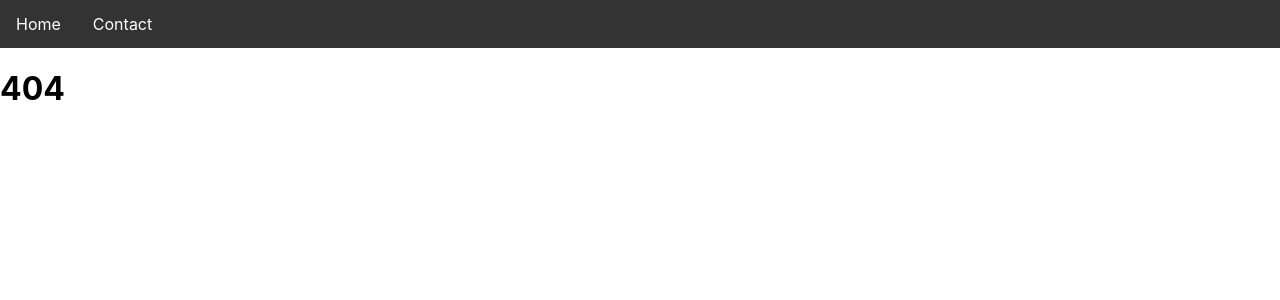
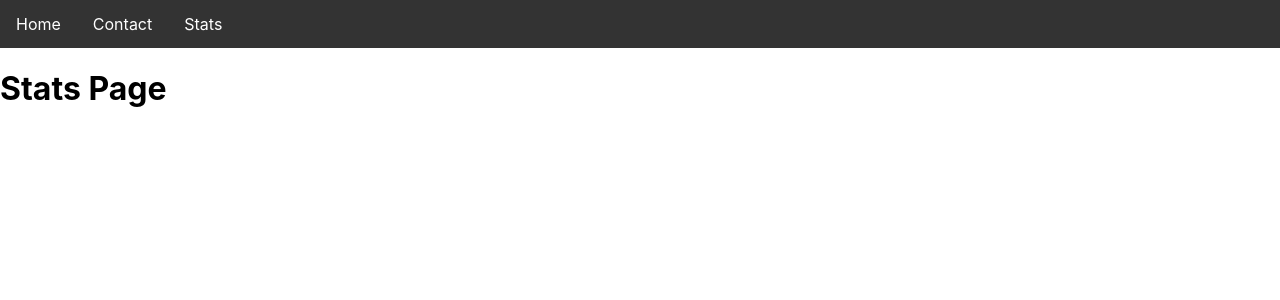
Before and after one commit to titanfede25/DirectorioPersonas, a React (Create React App) app: page /Stats in a window 1280 px wide. Before the commit this address had no page. Shown: the top 300 px of the page. Built offline with nearby package versions, Linux system fonts and the light colour scheme.

Commit message:
quizas arrancamos passing data ahora

```diff
--- a/src/App.js
+++ b/src/App.js
@@ -5,6 +5,8 @@ import Home from "./pages/Home";
 import Contact from "./pages/Contact";
 import NoPage from "./pages/NoPage";
 import Persona from "./pages/Persona";
+import Stats from "./pages/Stats";
+
 
 export default function App() {
   return (
@@ -14,6 +16,7 @@ export default function App() {
           <Route index element={<Home />} />
           <Route path="/Home/:personaId" element={<Persona />} />
           <Route path="/contact" element={<Contact />} />
+          <Route path="/Stats" element={<Stats />} />
           <Route path="*" element={<NoPage />} />
         </Route>
       </Routes>
--- a/src/pages/Layout.js
+++ b/src/pages/Layout.js
@@ -17,6 +17,9 @@ const Layout = () => {
           <li>
             <Link to="/contact">Contact</Link>
           </li>
+          <li>
+            <Link to="/stats">Stats</Link>
+          </li>
         </ul>
       </nav>
 
--- /dev/null
+++ b/src/pages/Stats.js
@@ -0,0 +1,7 @@
+export default function Stats() {
+    return (
+      <>
+          <h1>Stats Page</h1>
+      </>
+    );
+  }
```
